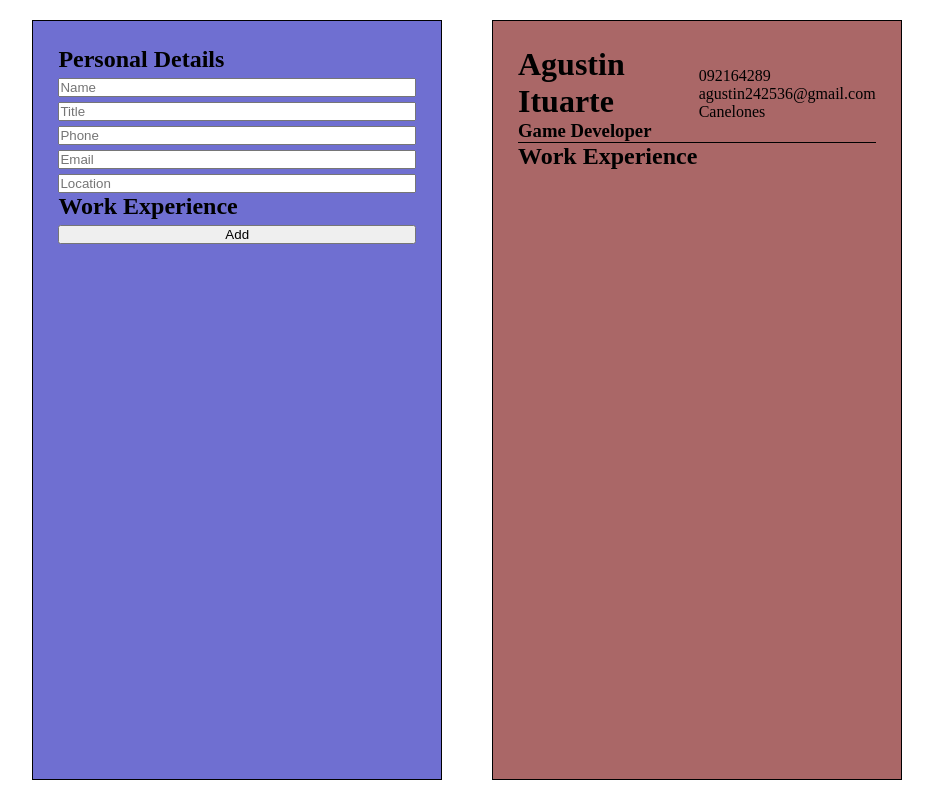
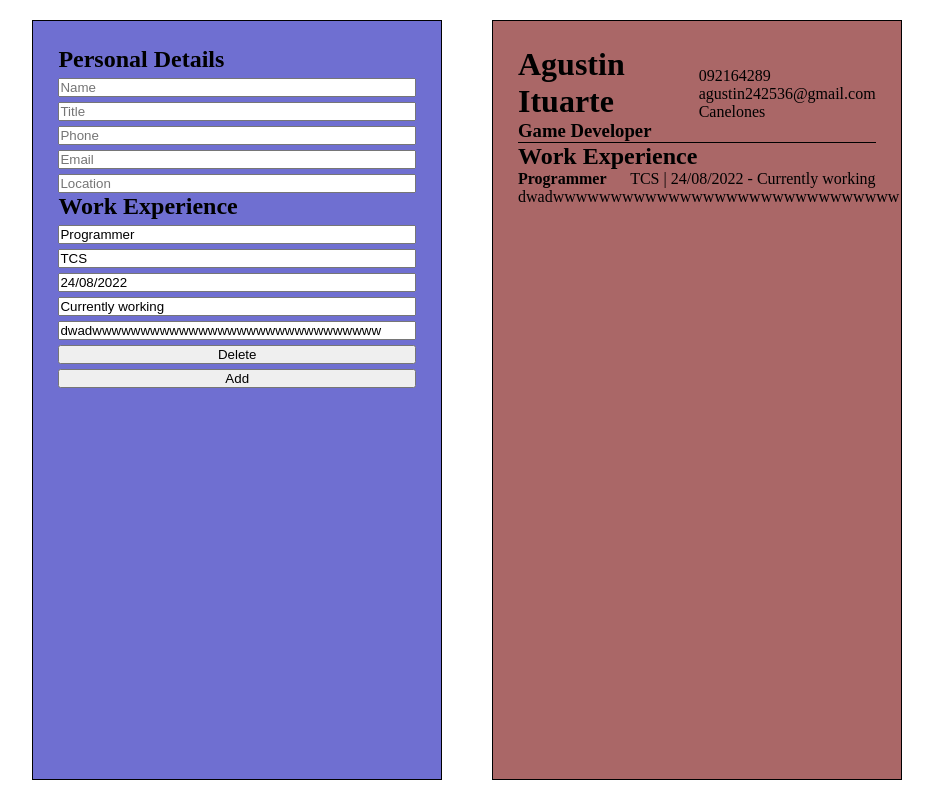
Before and after one commit to AgustinItuarte/CV-Application, a React (Create React App) app: page / in a window 1280 px wide. Shown: the whole page, without its empty margins (173-1106 px from the left). Built offline with nearby package versions, Linux system fonts and the light colour scheme; the HTML template or start-up script is replaced by a standard one.

Commit message:
Improvements added to the work experience tabs

```diff
--- a/src/App.js
+++ b/src/App.js
@@ -21,7 +21,14 @@ class App extends Component {
         location:'Canelones'}
       ],
 
-      workArray: []
+      workArray: [
+        {company: 'TCS',
+        position: 'Programmer',
+        startDate: '24/08/2022',
+        endDate:'Currently working',
+        description:'dwadwwwwwwwwwwwwwwwwwwwwwwwwwwwwww',
+        id: uniqid()}
+      ]
     }
 
     this.showDisplay = this.showDisplay.bind(this);
@@ -73,7 +80,6 @@ class App extends Component {
 
     this.setState((states) => {
       let newArray = states.workArray.filter((item) => item.id !== id)
-      console.log(newArray)
       return states.workArray = newArray
     })
 
--- a/src/components/WorkExp.js
+++ b/src/components/WorkExp.js
@@ -19,11 +19,11 @@ class WorkExp extends Component {
                 case (this.props.reference === true):
                     return (
                         <div className="work-exp">
-                            <input data-id={exp.id} id="position" onChange={this.props.handleChange} placeholder="Position"></input>
-                            <input data-id={exp.id} id="company" onChange={this.props.handleChange} placeholder="Company"></input>
-                            <input data-id={exp.id} id="start-date" onChange={this.props.handleChange} placeholder="Start Date"></input>
-                            <input data-id={exp.id} id="end-date" onChange={this.props.handleChange} placeholder="End Date"></input>
-                            <input data-id={exp.id} id="description" onChange={this.props.handleChange} placeholder="Description"></input>
+                            <input data-id={exp.id} id="position" onChange={this.props.handleChange} value={exp.position} placeholder="Position"></input>
+                            <input data-id={exp.id} id="company" onChange={this.props.handleChange} value={exp.company} placeholder="Company"></input>
+                            <input data-id={exp.id} id="start-date" onChange={this.props.handleChange} value={exp.startDate} placeholder="Start Date"></input>
+                            <input data-id={exp.id} id="end-date" onChange={this.props.handleChange} value={exp.endDate} placeholder="End Date"></input>
+                            <input data-id={exp.id} id="description" onChange={this.props.handleChange} value={exp.description} placeholder="Description"></input>
                             <button data-id={exp.id} onClick={this.props.delete}>Delete</button>
                         </div>
                     );
```
